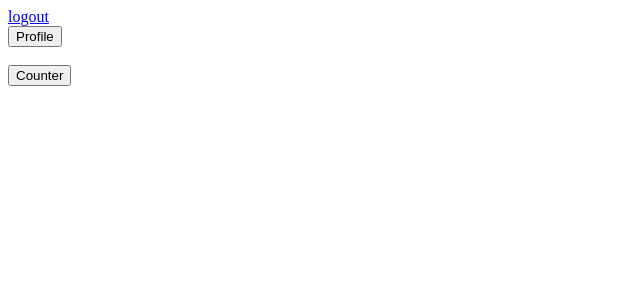
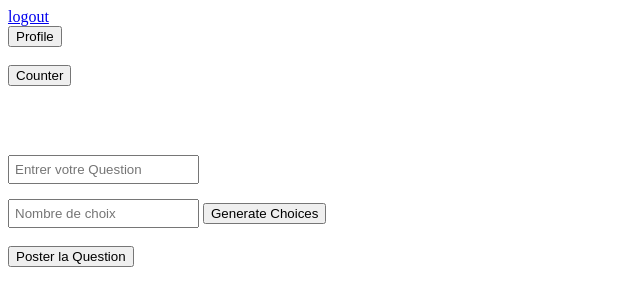
Before and after one commit to bnjjs1998/Test, a Flask app: page /dashboard in a window 1280 px wide. Shown: the top 306 px of the page, without its empty margins (0-640 px from the left). Run offline with Flask 3, Linux system fonts and the light colour scheme.

Commit message:
création du systeme de question

```diff
--- a/static/js/script_logged.js
+++ b/static/js/script_logged.js
@@ -1 +1,21 @@
-console.log('je suis loggé')
+function generateChoices(event) {
+    event.preventDefault();
+
+    const numberOfChoices = document.getElementById('Choice').value;
+    const container = document.getElementById('choicesContainer');
+
+    // Ajouter les champs pour chaque choix
+    for (let i = 1; i <= numberOfChoices; i++) {
+        const choiceInput = document.createElement('input');
+        choiceInput.type = 'text';
+        choiceInput.id = `choice${i}`;
+        choiceInput.name = `choice${i}`;
+        choiceInput.placeholder = `Entrez le choix ${i}`;
+        choiceInput.required = true;
+
+        container.appendChild(choiceInput); // Ajoute l'élément au conteneur
+        container.appendChild(document.createElement('br')); // Ajoute un saut de ligne
+    }
+
+    console.log(`Number of choices: ${numberOfChoices}`);
+}
--- a/templates/index.html
+++ b/templates/index.html
@@ -18,7 +18,23 @@
     <form action="/counter" method="POST" >
         <button>Counter</button>
     </form>
-
+    <br>
+    <br>
+    <br>
+    <form action="">
+        <div>
+            <label for="Question"></label>
+            <input type="text" id="Question" name="Question" placeholder="Entrer votre Question">
+        </div>
+        <div>
+            <label for="Choice"></label>
+            <input type="number" id="Choice" min="0" max="3q5 " placeholder="Nombre de choix" name="" />
+            <button onclick="generateChoices()">Generate Choices</button>
+            <div id="choicesContainer"></div>
+            <br>
+            <button type="submit">Poster la Question</button>
+        </div>
+    </form>
     <script src="{{ url_for('static', filename='js/script_logged.js') }}"></script>
 </body>
 </html>
```
